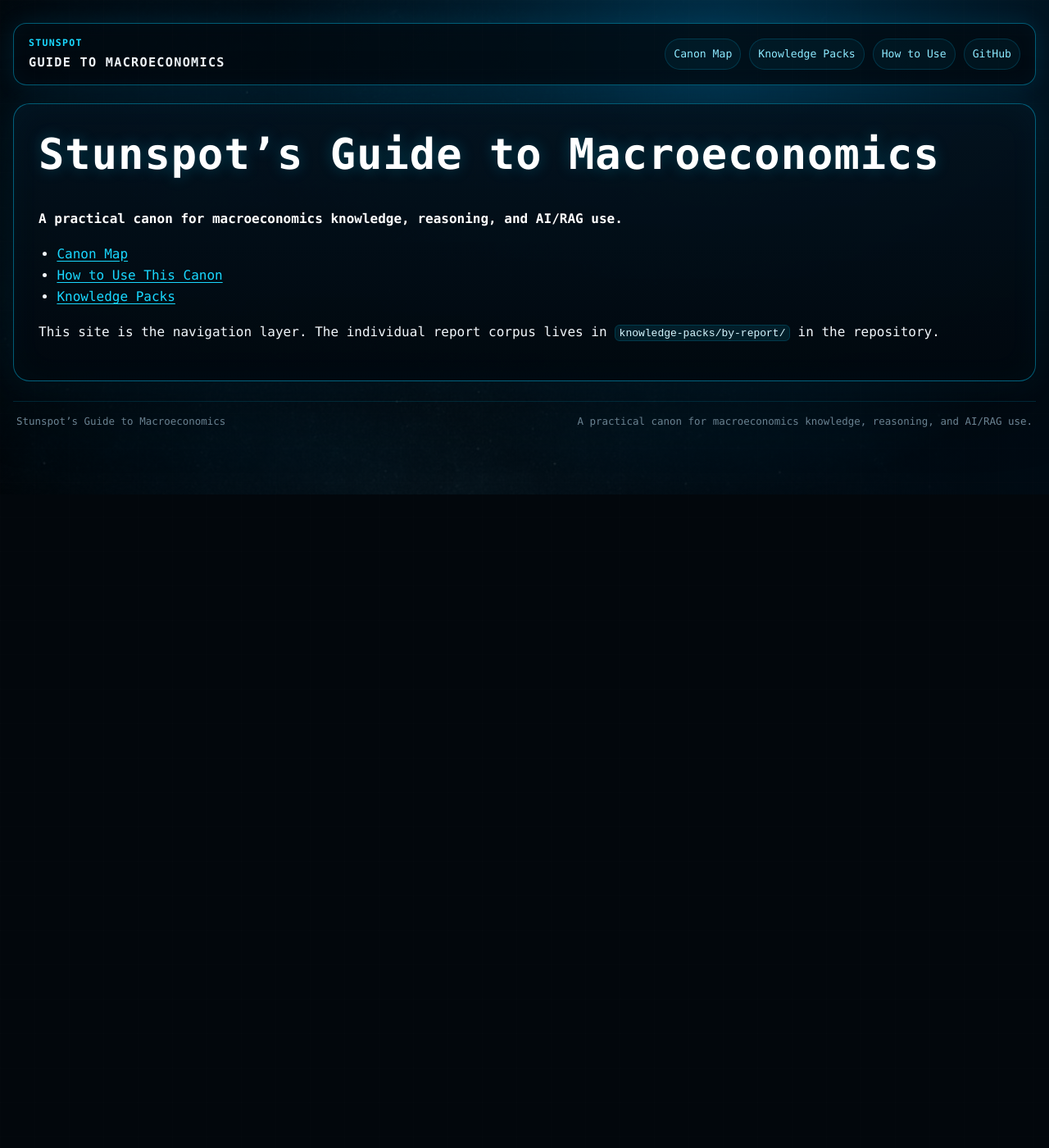
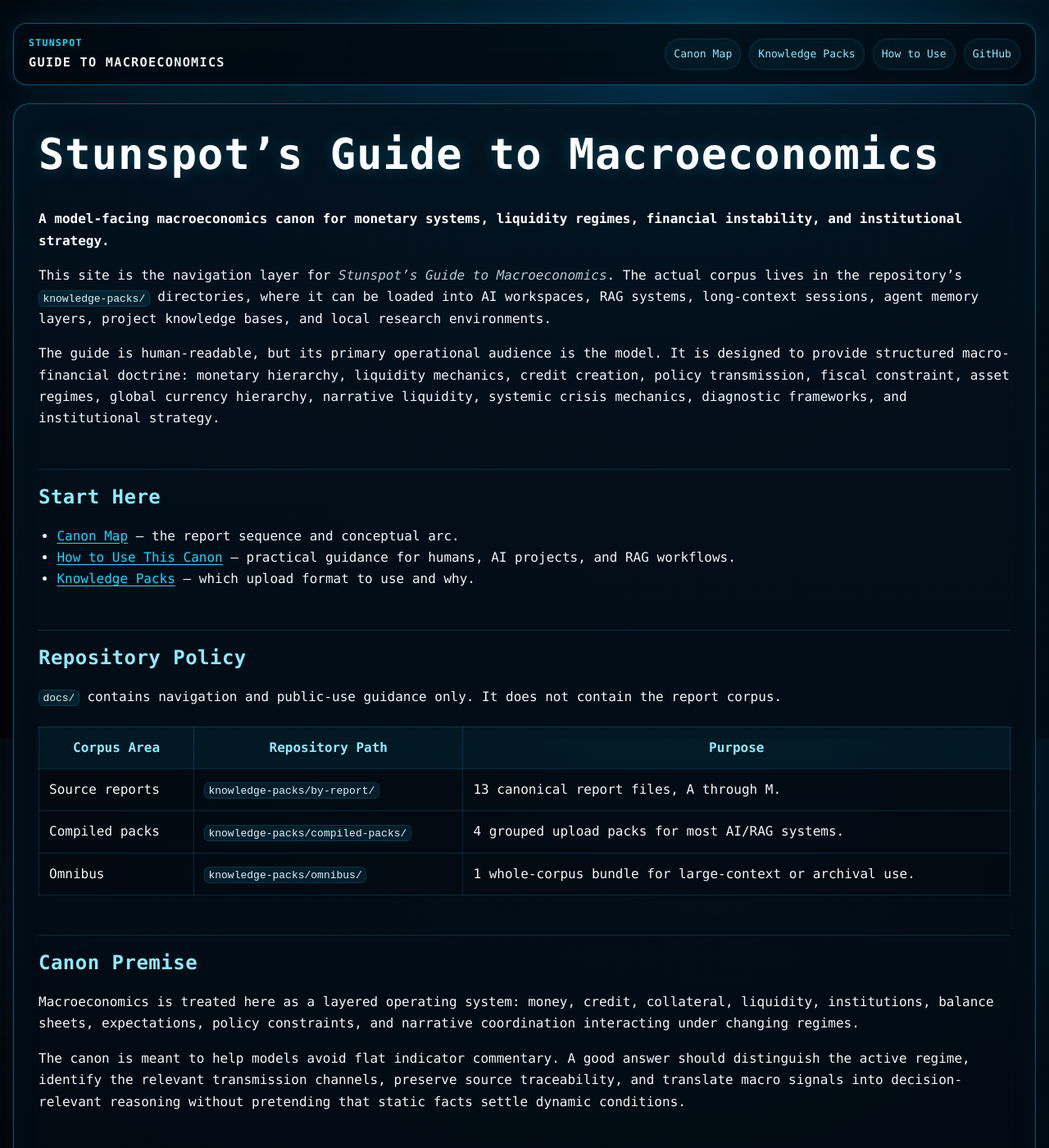
Before and after one commit to Stunspot/stunspots-guide-to-macroeconomics, a Jekyll site: the page built from docs/index.md, in a window 1280 px wide and 1400 px high. Shown: the whole window at 82% size. Built offline with Jekyll 4.4.1, drawn with Linux system fonts in a browser that asks for light colours; our own code applies the rules of GitHub Pages for plain Markdown files; some of the changed text lies outside the part shown.

Commit message:
Expand docs landing page

```diff
--- a/docs/index.md
+++ b/docs/index.md
@@ -1,9 +1,45 @@
 # Stunspot’s Guide to Macroeconomics
 
-**A practical canon for macroeconomics knowledge, reasoning, and AI/RAG use.**
+**A model-facing macroeconomics canon for monetary systems, liquidity regimes, financial instability, and institutional strategy.**
 
-- [Canon Map](./canon-map.md)
-- [How to Use This Canon](./how-to-use-this-canon.md)
-- [Knowledge Packs](./knowledge-packs.md)
+This site is the navigation layer for *Stunspot’s Guide to Macroeconomics*. The actual corpus lives in the repository’s `knowledge-packs/` directories, where it can be loaded into AI workspaces, RAG systems, long-context sessions, agent memory layers, project knowledge bases, and local research environments.
 
-This site is the navigation layer. The individual report corpus lives in `knowledge-packs/by-report/` in the repository.
+The guide is human-readable, but its primary operational audience is the model. It is designed to provide structured macro-financial doctrine: monetary hierarchy, liquidity mechanics, credit creation, policy transmission, fiscal constraint, asset regimes, global currency hierarchy, narrative liquidity, systemic crisis mechanics, diagnostic frameworks, and institutional strategy.
+
+## Start Here
+
+- [Canon Map](./canon-map.md) — the report sequence and conceptual arc.
+- [How to Use This Canon](./how-to-use-this-canon.md) — practical guidance for humans, AI projects, and RAG workflows.
+- [Knowledge Packs](./knowledge-packs.md) — which upload format to use and why.
+
+## Repository Policy
+
+`docs/` contains navigation and public-use guidance only. It does not contain the report corpus.
+
+| Corpus Area | Repository Path | Purpose |
+|---|---|---|
+| Source reports | `knowledge-packs/by-report/` | 13 canonical report files, A through M. |
+| Compiled packs | `knowledge-packs/compiled-packs/` | 4 grouped upload packs for most AI/RAG systems. |
+| Omnibus | `knowledge-packs/omnibus/` | 1 whole-corpus bundle for large-context or archival use. |
+
+## Canon Premise
+
+Macroeconomics is treated here as a layered operating system: money, credit, collateral, liquidity, institutions, balance sheets, expectations, policy constraints, and narrative coordination interacting under changing regimes.
+
+The canon is meant to help models avoid flat indicator commentary. A good answer should distinguish the active regime, identify the relevant transmission channels, preserve source traceability, and translate macro signals into decision-relevant reasoning without pretending that static facts settle dynamic conditions.
+
+## Recommended First Use
+
+For most AI/RAG workflows, start with the four files in `knowledge-packs/compiled-packs/`. They preserve the canon’s sequence while keeping file count manageable.
+
+Use `knowledge-packs/by-report/` when you need precise report-level citation or selective ingestion. Use `knowledge-packs/omnibus/` when your system handles large single-file knowledge sources well.
+
+## Release Metadata
+
+- Version: **1.0**
+- Release date: **2026-06-27**
+- Source reports: **13**
+- Compiled packs: **4**
+- Omnibus files: **1**
+- License: **CC BY-NC-SA 4.0**
+- Repository: <https://github.com/Stunspot/stunspots-guide-to-macroeconomics>
```
